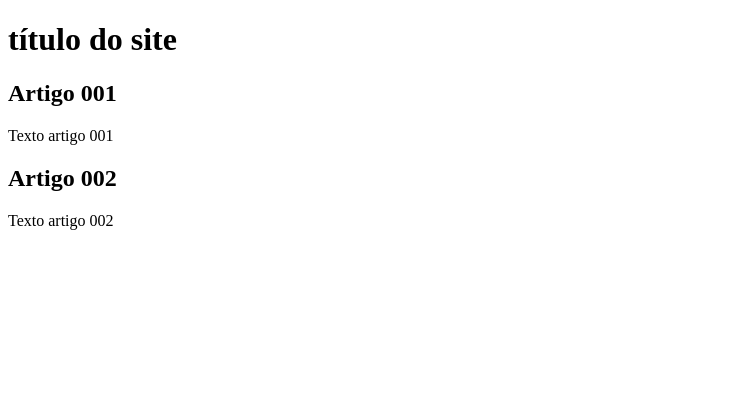
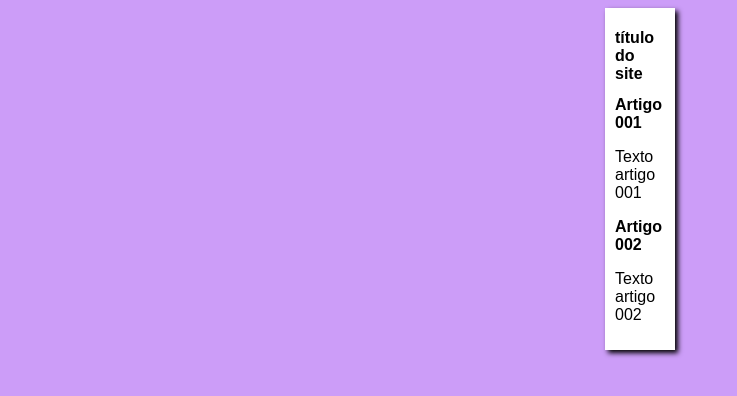
Before and after one commit to LeoMoraes18/projeto-site, a plain HTML site: page index.html in a window 1280 px wide. Shown: the whole page, without its empty margins (0-737 px from the left). Drawn offline with Linux system fonts and the light colour scheme.

Commit message:
comecei o design

```diff
--- /dev/null
+++ b/estilos/slyle.css
@@ -0,0 +1,16 @@
+* {
+    font-family: Arial, Helvetica, sans-serif;
+    font-size: 16px;
+}
+
+body {
+    background-color: rgb(204, 157, 248);
+}
+
+main {
+    background-color: white;
+    width: 50px;
+    margin: auto;
+    padding: 10px;
+    box-shadow: 3px 3px 5px rgba(0, 0, 0, 473);
+}
--- a/index.html
+++ b/index.html
@@ -4,6 +4,7 @@
     <meta charset="UTF-8">
     <meta http-equiv="X-UA-Compatible" content="IE=edge">
     <meta name="viewport" content="width=device-width, initial-scale=1.0">
+    <link rel="stylesheet" href="estilos/slyle.css">
     <title>Título do site</title>
 </head>
 <body>
```
